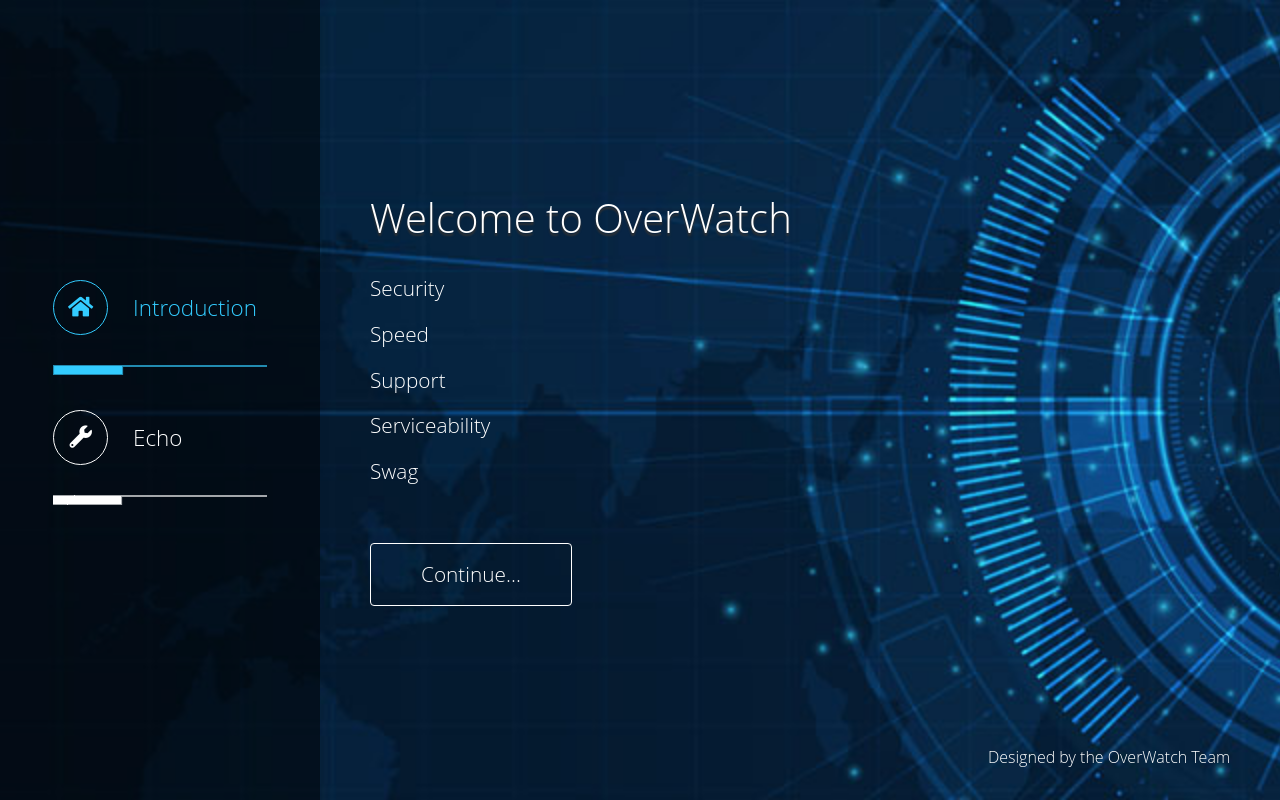
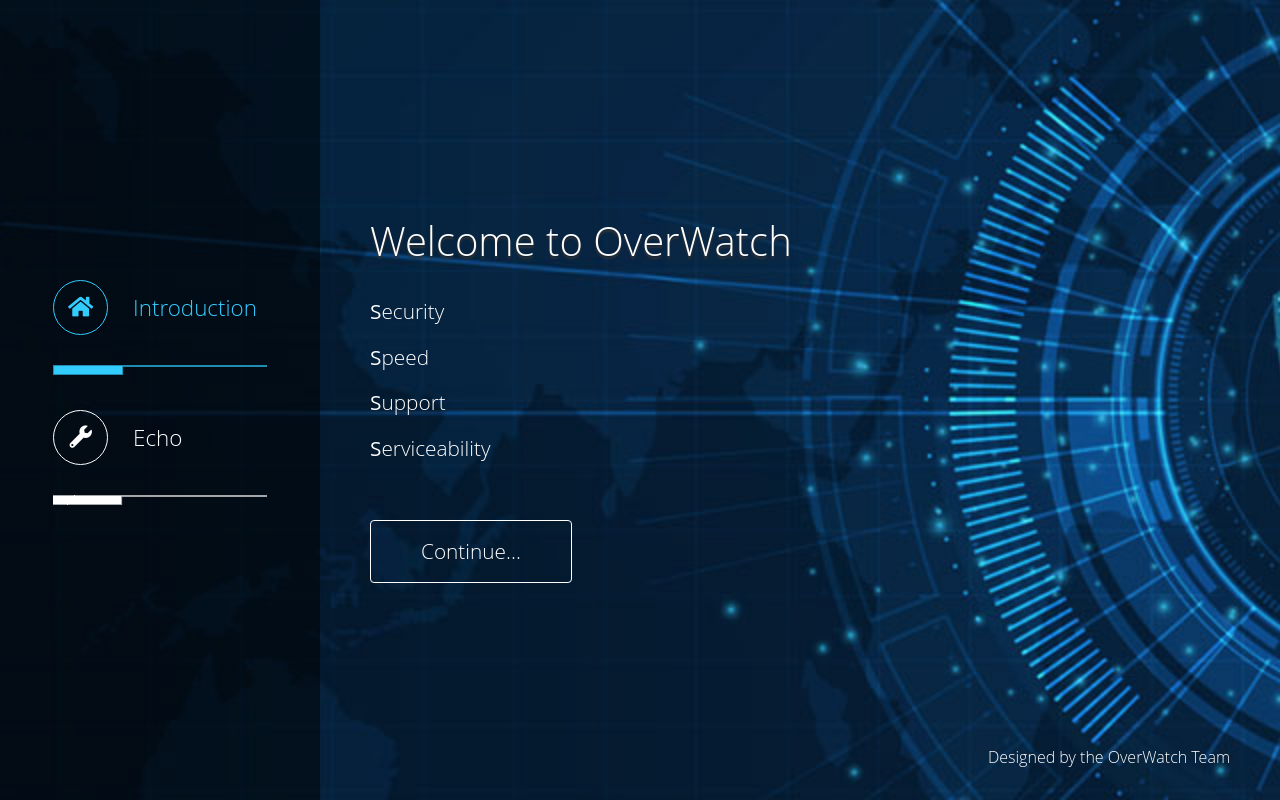
Before and after one commit to biinghub/project-echo-demo-app, a Flask app: page / in a window 1280 px wide. Run offline with Flask 2, Linux system fonts and the light colour scheme; some libraries are stand-ins or nearby versions.

Commit message:
Update index.html

```diff
--- a/templates/index.html
+++ b/templates/index.html
@@ -81,7 +81,7 @@
 					<section id="tm-section-1" class="tm-section">
 						<div class="ml-auto">
 							<header class="mb-4"><h1 class="tm-text-shadow">Welcome to OverWatch</h1></header>
-							<p class="mb-5 tm-font-big">Security<br>Speed<br>Support<br>Serviceability<br>Swag</p>
+							<p class="mb-5 tm-font-big"><b>S</b>ecurity<br><b>S</b>peed<br><b>S</b>upport<br><b>S</b>erviceability</p>
 							<a href="#" class="btn tm-btn tm-font-big" data-nav-link="#tmNavLink2">Continue...</a>
 						</div>
 					</section>
```
